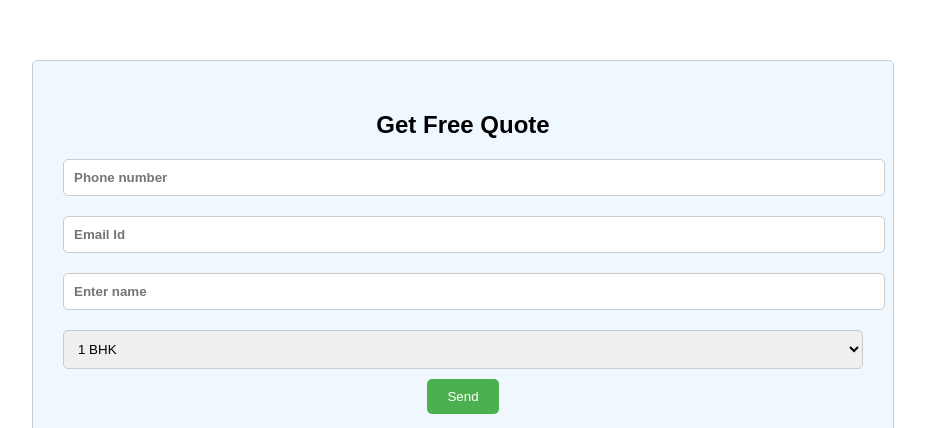
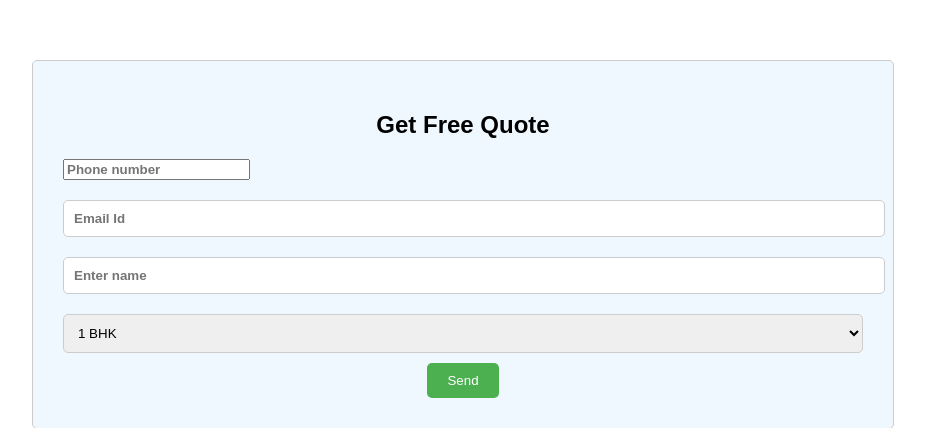
Before and after one commit to SatyaVaraPrasad-Bellamkonda/sathibabuinterior, a plain HTML site: page index.html in a window 1280 px wide. Shown: the part 2417-2845 px from the top of the page, without its empty margins (177-1102 px from the left). Drawn offline with Linux system fonts and the light colour scheme.

Commit message:
interiors.css

```diff
--- a/interiors.css
+++ b/interiors.css
@@ -117,7 +117,7 @@ input {
     font-weight: bold;
 }
 
-input[type="text"],input[type="tel"],input[type="email"] ,select{
+input[type="text"],input[type="email"] ,select{
     width: 100%;
     padding: 10px;
     border: 1px solid #ccc;
```
